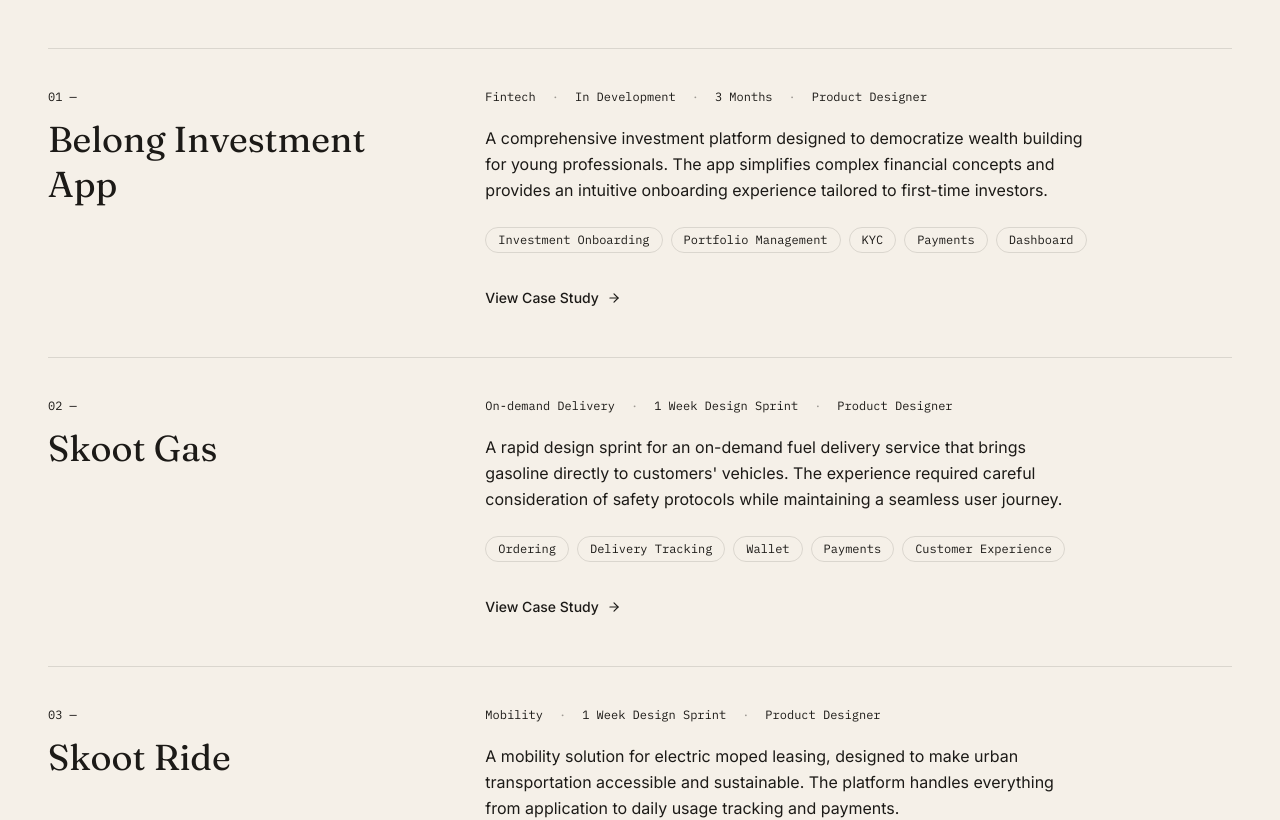
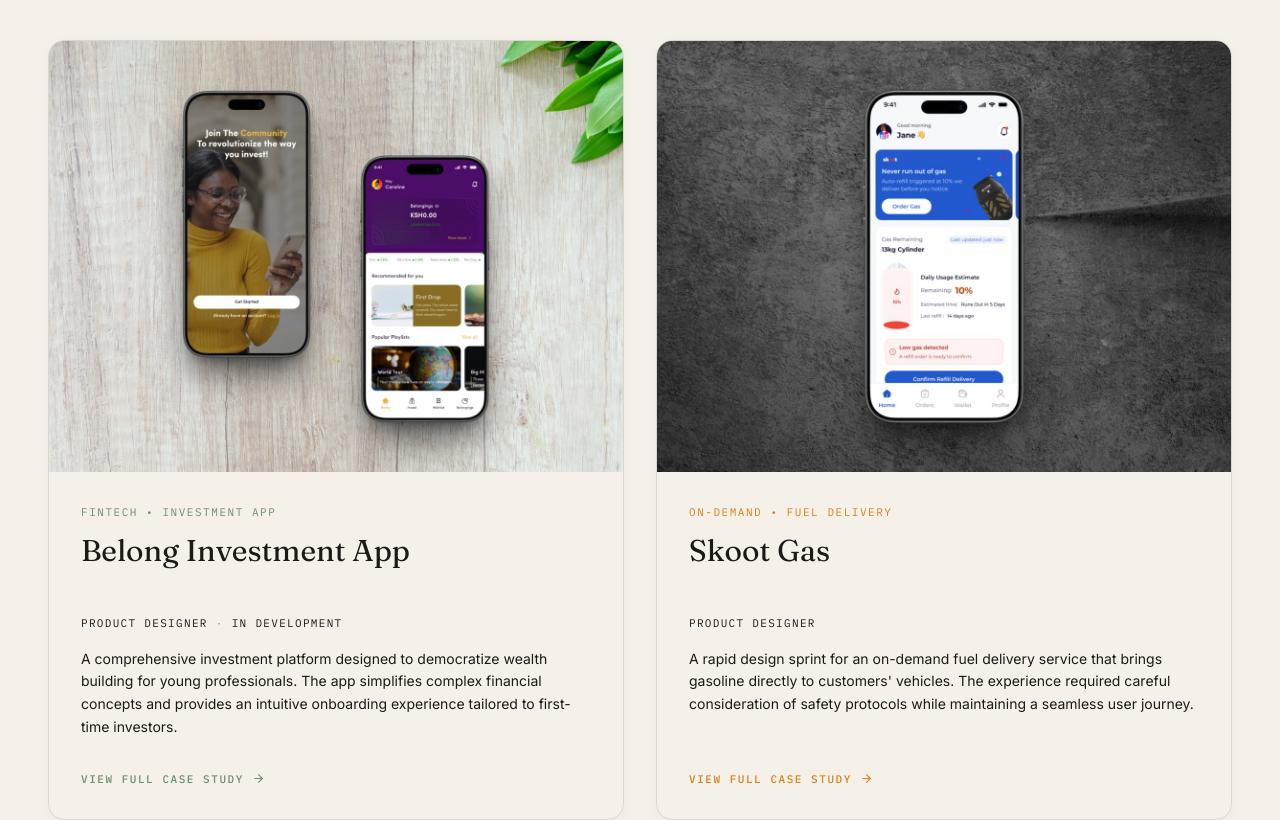
Before and after one commit to CodeWithFin/carol-kaeke-portfolio, a React (Vite) app: page / in a window 1280 px wide. Shown: the part 960-1780 px from the top of the page. Built offline with nearby package versions, Linux system fonts and the light colour scheme.

Commit message:
Update featured work to a two-column equal-height card grid.
Co-authored-by: Cursor <cursoragent@cursor.com>

```diff
--- a/src/app/pages/Portfolio.tsx
+++ b/src/app/pages/Portfolio.tsx
@@ -1,16 +1,21 @@
 import { useState } from "react";
 import { useNavigate } from "react-router";
-import { Download, ArrowUpRight, ArrowRight, ChevronUp } from "lucide-react";
-import { FadeUp, useScrollY } from "../lib/shared";
+import { Download, ArrowRight } from "lucide-react";
+import { FadeUp } from "../lib/shared";
 import { Nav } from "../components/Nav";
 import { Footer } from "../components/Footer";
 import resumePDF from "../../imports/Caroline_Kaeke-Resume-UI_UX.docx.pdf?url";
 import caroHeroImage from "../../../assets/images/caro-face-card.jpeg";
+import belongCover from "../../../assets/images/belong-card-image.jpeg";
+import skootGasCover from "../../../assets/images/skoot-card-image.jpeg";
+import skootRideCover from "../../../assets/images/skoot-ride-card-image.jpeg";
+import bumaCover from "../../../assets/images/buma-card-image.jpeg";
 
 const PROJECTS = [
   {
     index: "01",
     title: "Belong Investment App",
+    tag: "Fintech • Investment App",
     industry: "Fintech",
     status: "In Development",
     timeline: "3 Months",
@@ -19,11 +24,15 @@ const PROJECTS = [
       "A comprehensive investment platform designed to democratize wealth building for young professionals. The app simplifies complex financial concepts and provides an intuitive onboarding experience tailored to first-time investors.",
     focusAreas: ["Investment Onboarding", "Portfolio Management", "KYC", "Payments", "Dashboard"],
     color: "#6b8f71",
+    imageBg: "#dfe8df",
+    image: belongCover,
+    imageFit: "cover" as const,
     slug: "belong",
   },
   {
     index: "02",
     title: "Skoot Gas",
+    tag: "On-demand • Fuel Delivery",
     industry: "On-demand Delivery",
     status: null,
     timeline: "1 Week Design Sprint",
@@ -32,11 +41,15 @@ const PROJECTS = [
       "A rapid design sprint for an on-demand fuel delivery service that brings gasoline directly to customers' vehicles. The experience required careful consideration of safety protocols while maintaining a seamless user journey.",
     focusAreas: ["Ordering", "Delivery Tracking", "Wallet", "Payments", "Customer Experience"],
     color: "#d4821a",
+    imageBg: "#e4ebe8",
+    image: skootGasCover,
+    imageFit: "cover" as const,
     slug: "skoot-gas",
   },
   {
     index: "03",
     title: "Skoot Ride",
+    tag: "Mobility • EV Leasing",
     industry: "Mobility",
     status: null,
     timeline: "1 Week Design Sprint",
@@ -45,11 +58,15 @@ const PROJECTS = [
       "A mobility solution for electric moped leasing, designed to make urban transportation accessible and sustainable. The platform handles everything from application to daily usage tracking and payments.",
     focusAreas: ["Lease Application", "KYC", "Payments", "Battery Charging", "Dashboard"],
     color: "#6b8f71",
+    imageBg: "#e8e4d8",
+    image: skootRideCover,
+    imageFit: "cover" as const,
     slug: "skoot-ride",
   },
   {
     index: "04",
     title: "Buma Awards Redesign",
+    tag: "Entertainment • Awards Platform",
     industry: "Entertainment",
     status: null,
     timeline: "3 Months",
@@ -58,6 +75,9 @@ const PROJECTS = [
       "A complete redesign of the Buma Awards digital platform, focusing on improving content discovery and accessibility for music industry professionals and fans alike.",
     focusAreas: ["Information Architecture", "Navigation", "Responsive Design", "Accessibility", "Content Discovery"],
     color: "#d4821a",
+    imageBg: "#e6e0d4",
+    image: bumaCover,
+    imageFit: "cover" as const,
     slug: "buma-awards",
   },
 ];
@@ -149,56 +169,83 @@ function ProjectCard({ project }: { project: typeof PROJECTS[0] }) {
     <article
       onMouseEnter={() => setHovered(true)}
       onMouseLeave={() => setHovered(false)}
-      className="border-t border-border pt-10 pb-12"
+      onClick={handleCTA}
+      className={`group h-full flex flex-col overflow-hidden rounded-2xl bg-card border border-border/60 transition-all duration-400 ${
+        project.slug ? "cursor-pointer hover:-translate-y-1 hover:border-border" : "cursor-default"
+      }`}
+      style={{
+        boxShadow: hovered ? "0 18px 40px rgba(28,26,23,0.08)" : "0 4px 16px rgba(28,26,23,0.03)",
+      }}
     >
-      <div className="grid grid-cols-1 lg:grid-cols-[1fr_2fr] gap-6 lg:gap-16">
-        <div>
-          <div className="text-xs text-muted-foreground mb-3" style={{ fontFamily: "'IBM Plex Mono', monospace" }}>
-            {project.index} —
+      <div
+        className="relative aspect-[4/3] shrink-0 overflow-hidden"
+        style={{ backgroundColor: project.imageBg }}
+      >
+        <img
+          src={project.image}
+          alt={`${project.title} mockup`}
+          className={`absolute inset-0 w-full h-full transition-transform duration-500 ease-out ${
+            project.imageFit === "cover" ? "object-cover object-center" : "object-contain p-6 lg:p-8"
+          }`}
+          style={{ transform: hovered ? "scale(1.04)" : "scale(1)" }}
+        />
       </div>
+
+      <div className="flex flex-1 flex-col p-6 lg:p-8">
+        <span
+          className="text-[11px] tracking-[0.14em] uppercase mb-3"
+          style={{ fontFamily: "'IBM Plex Mono', monospace", color: project.color }}
+        >
+          {project.tag}
+        </span>
+
         <h3
-            className="text-3xl lg:text-4xl font-normal leading-tight text-foreground transition-colors duration-250"
-            style={{ fontFamily: "'Fraunces', serif", color: hovered ? project.color : undefined }}
+          className="text-2xl lg:text-3xl font-normal leading-tight text-foreground mb-2 min-h-[2.5em] transition-colors duration-250"
+          style={{ fontFamily: "'Fraunces', serif" }}
         >
           {project.title}
         </h3>
+
+        <div
+          className="text-[11px] tracking-[0.12em] uppercase text-muted-foreground mb-4 min-h-[1.25em]"
+          style={{ fontFamily: "'IBM Plex Mono', monospace" }}
+        >
+          {project.role}
+          {project.status && (
+            <>
+              <span className="mx-2 opacity-40">·</span>
+              {project.status}
+            </>
+          )}
         </div>
 
-        <div>
-          <div className="flex flex-wrap gap-x-4 gap-y-1.5 mb-5 text-xs text-muted-foreground" style={{ fontFamily: "'IBM Plex Mono', monospace" }}>
-            <span>{project.industry}</span>
-            {project.status && <><span className="opacity-40">·</span><span>{project.status}</span></>}
-            <span className="opacity-40">·</span>
-            <span>{project.timeline}</span>
-            <span className="opacity-40">·</span>
-            <span>{project.role}</span>
-          </div>
-
-          <p className="text-base text-foreground/75 leading-relaxed mb-6 max-w-[60ch]" style={{ fontFamily: "'Inter', sans-serif" }}>
+        <p
+          className="text-sm text-foreground/70 leading-relaxed mb-8 flex-1 line-clamp-4"
+          style={{ fontFamily: "'Inter', sans-serif" }}
+        >
           {project.overview}
         </p>
 
-          <div className="flex flex-wrap gap-2 mb-8">
-            {project.focusAreas.map((area) => (
-              <span key={area} className="text-xs px-3 py-1 rounded-full border border-border text-muted-foreground" style={{ fontFamily: "'IBM Plex Mono', monospace" }}>
-                {area}
-              </span>
-            ))}
-          </div>
-
         <button
-            onClick={handleCTA}
-            className={`inline-flex items-center gap-2 text-sm font-medium text-foreground ${!project.slug ? "opacity-40 cursor-default" : "cursor-pointer"}`}
-            style={{ fontFamily: "'Inter', sans-serif" }}
+          onClick={(e) => {
+            e.stopPropagation();
+            handleCTA();
+          }}
+          className={`inline-flex items-center gap-2 text-[11px] tracking-[0.14em] uppercase font-medium mt-auto ${
+            !project.slug ? "opacity-40 cursor-default" : "cursor-pointer"
+          }`}
+          style={{ fontFamily: "'IBM Plex Mono', monospace", color: project.color }}
           disabled={!project.slug}
         >
-            <span className="relative">
-              View Case Study
-              <span className="absolute -bottom-0.5 left-0 h-px bg-foreground transition-all duration-300" style={{ width: hovered && project.slug ? "100%" : "0%" }} />
-            </span>
-            <ArrowRight size={14} style={{ transform: hovered && project.slug ? "translateX(4px)" : "translateX(0)", transition: "transform 0.25s ease" }} />
+          View Full Case Study
+          <ArrowRight
+            size={13}
+            style={{
+              transform: hovered && project.slug ? "translateX(4px)" : "translateX(0)",
+              transition: "transform 0.25s ease",
+            }}
+          />
         </button>
-        </div>
       </div>
     </article>
   );
@@ -309,16 +356,18 @@ export default function Portfolio() {
       {/* Featured Work */}
       <section id="work" className="px-6 lg:px-12 max-w-7xl mx-auto py-24 lg:py-32">
         <FadeUp>
-          <div className="flex items-baseline gap-4 mb-16">
+          <div className="flex items-baseline gap-4 mb-14">
             <span className="text-xs text-muted-foreground tracking-widest" style={{ fontFamily: "'IBM Plex Mono', monospace" }}>FEATURED WORK</span>
             <div className="flex-1 h-px bg-border" />
           </div>
         </FadeUp>
+        <div className="grid grid-cols-1 md:grid-cols-2 gap-6 lg:gap-8 items-stretch">
           {PROJECTS.map((project, i) => (
-          <FadeUp key={project.index} delay={i * 0.1}>
+            <FadeUp key={project.index} delay={i * 0.08} className="h-full">
               <ProjectCard project={project} />
             </FadeUp>
           ))}
+        </div>
       </section>
 
       {/* About */}
```
Lines whose indentation alone changed are shown as unchanged.
